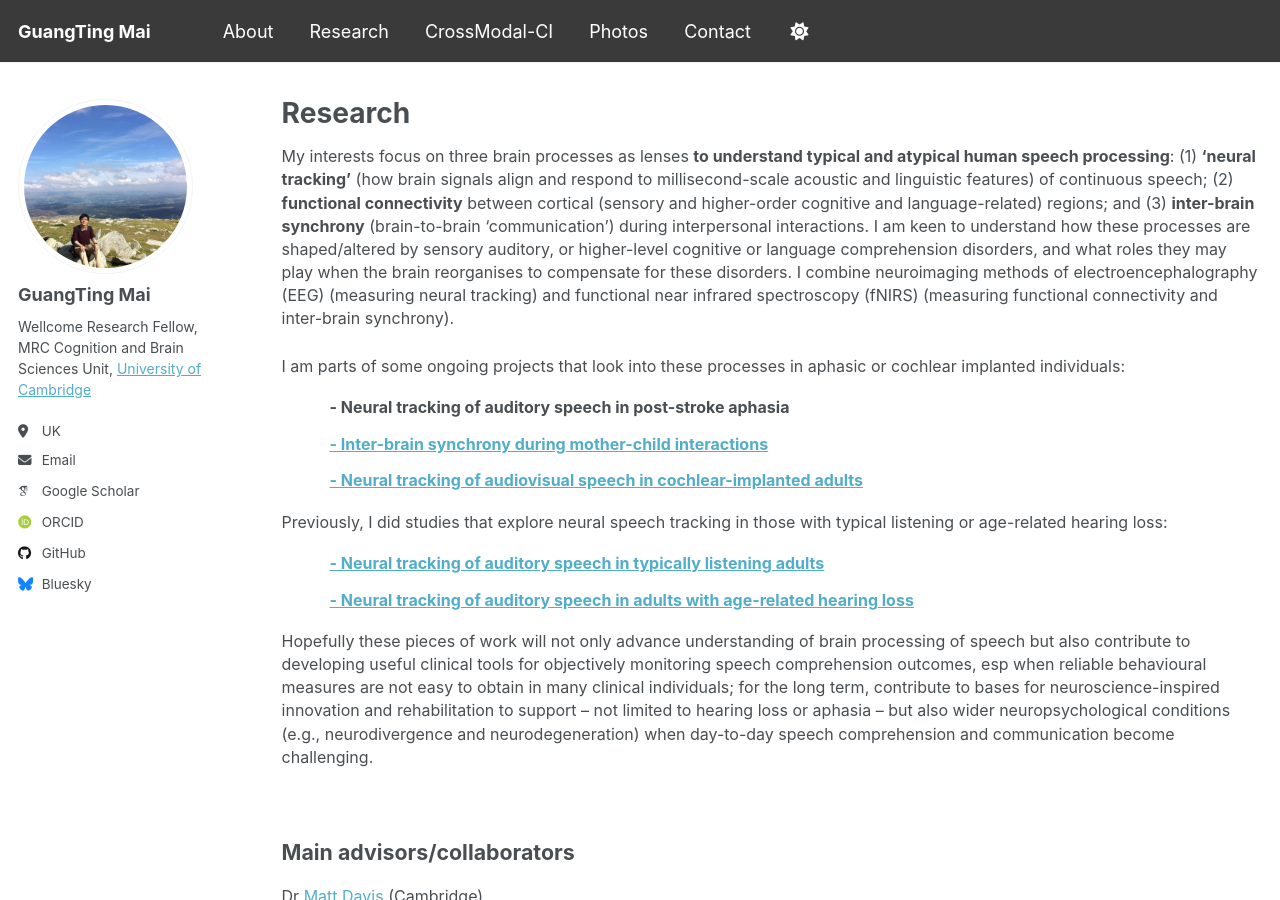
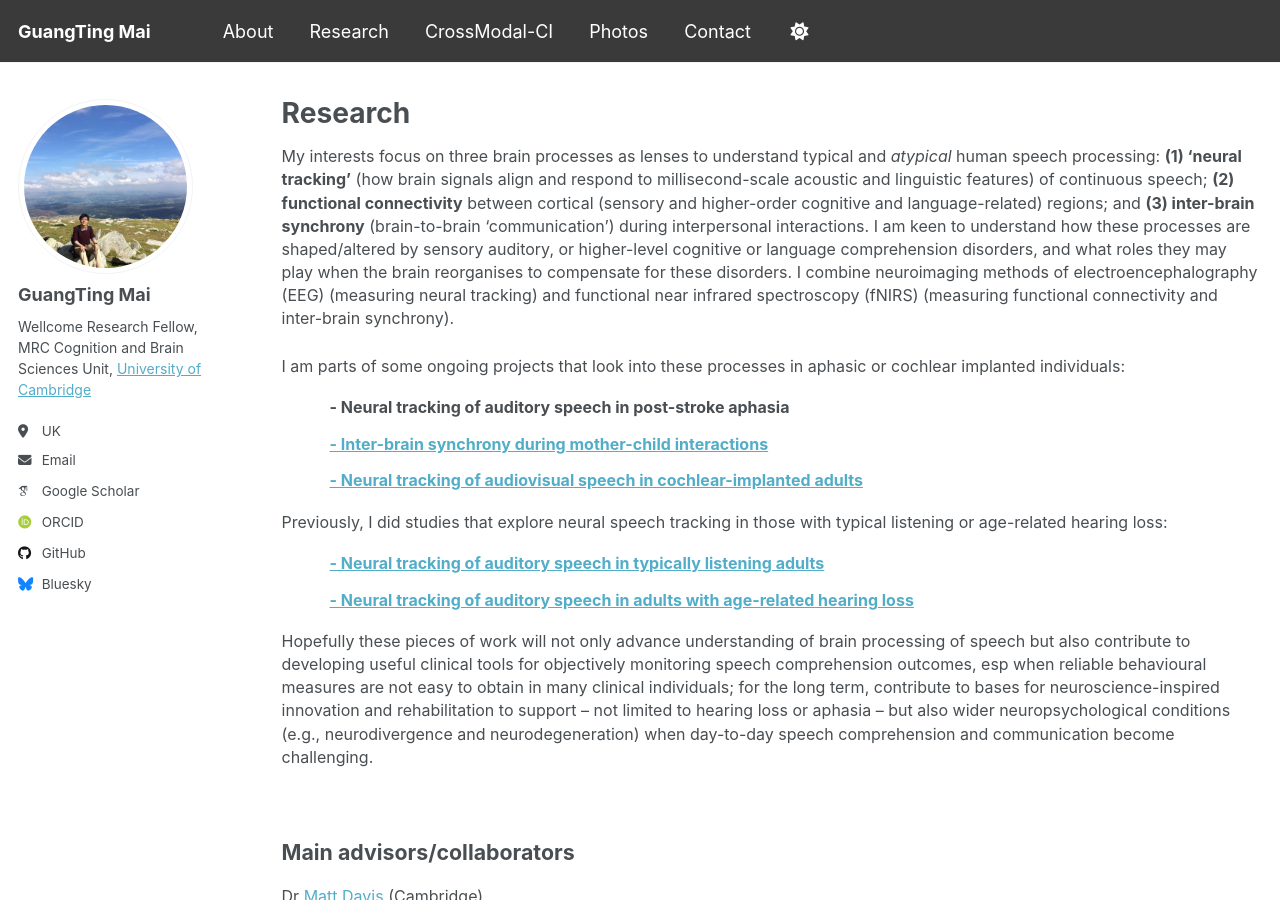
Before and after one commit to guangtingmai/guangtingmai.github.io, a Jekyll site: the page built from _pages/research.html, in a window 1280 px wide and 900 px high. Built offline with Jekyll 4.4.1, drawn with Linux system fonts in a browser that asks for light colours; some web fonts are replaced.

Commit message:
Update research.html

```diff
--- a/_pages/research.html
+++ b/_pages/research.html
@@ -4,10 +4,10 @@ title: "Research"
 permalink: /research/
 author_profile: true
 ---
-<p><span style="font-size: 12pt;line-height: 1.45;display: block;margin-bottom: 0.18vh">My interests focus on three brain processes as lenses <strong>to
-  understand typical and atypical human speech processing</strong>: (1) <strong>‘neural tracking’</strong> (how brain signals align and respond to millisecond-scale acoustic
-  and linguistic features) of continuous speech; (2) <strong>functional connectivity</strong> between cortical (sensory and higher-order cognitive and
-  language-related) regions; and (3) <strong>inter-brain synchrony</strong> (brain-to-brain ‘communication’) during interpersonal interactions.
+<p><span style="font-size: 12pt;line-height: 1.45;display: block;margin-bottom: 0.18vh">My interests focus on three brain processes as lenses to
+  understand typical and <i>atypical</i> human speech processing: <strong>(1) ‘neural tracking’</strong> (how brain signals align and respond to millisecond-scale acoustic
+  and linguistic features) of continuous speech; <strong>(2) functional connectivity</strong> between cortical (sensory and higher-order cognitive and
+  language-related) regions; and <strong>(3) inter-brain synchrony</strong> (brain-to-brain ‘communication’) during interpersonal interactions.
   I am keen to understand how these processes are shaped/altered by sensory auditory, or higher-level cognitive or language comprehension disorders,
   and what roles they may play when the brain reorganises to compensate for these disorders. I combine neuroimaging methods of
   electroencephalography (EEG) (measuring neural tracking) and functional near infrared spectroscopy (fNIRS)
```
